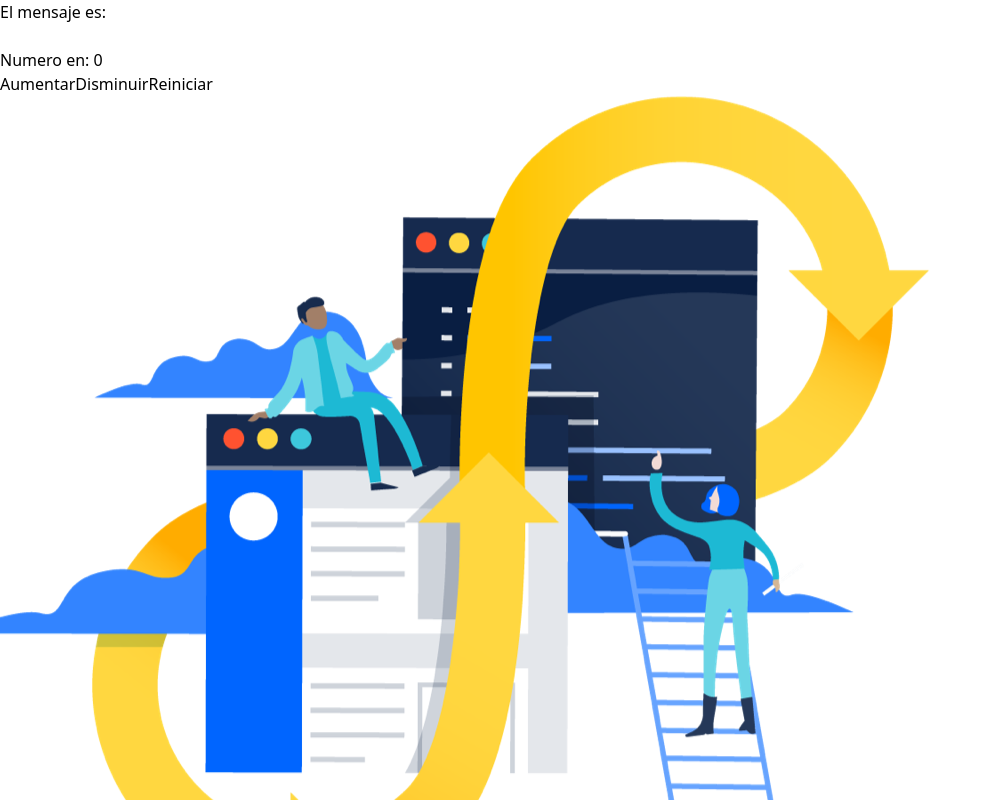
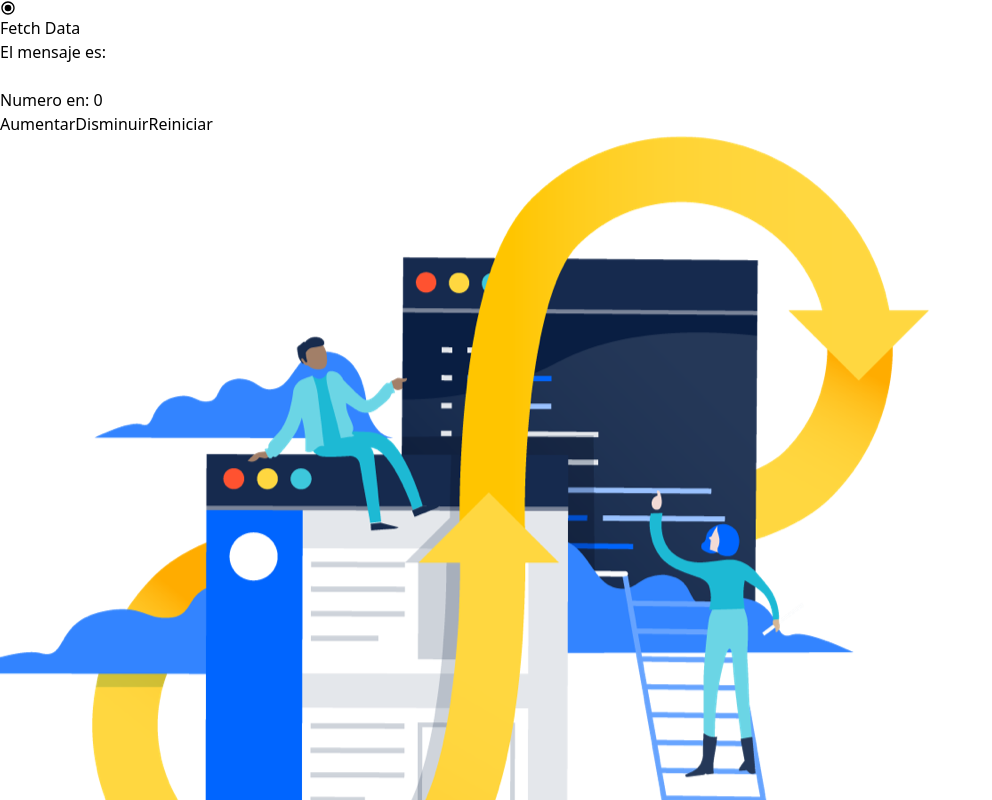
Before and after one commit to luig2-prog/file-manager, a React (Vite) app: page / in a window 1280 px wide. Shown: the top 800 px of the page, without its empty margins (0-992 px from the left). Built offline with nearby package versions, Linux system fonts and the light colour scheme.

Commit message:
✨ add useEfect

```diff
--- a/src/App.jsx
+++ b/src/App.jsx
@@ -2,10 +2,12 @@ import "./App.css";
 import FigmaComponent from "./Figma";
 import Counter from "./components/Counter";
 import InputChange from "./components/InputChange";
+import PostsComponent from "./components/Posts";
 
 function App() {
   return (
     <>
+      <PostsComponent />
       <InputChange />
       <Counter />
       <FigmaComponent />
--- a/src/LoginForm.jsx
+++ b/src/LoginForm.jsx
@@ -10,11 +10,9 @@ import { RiRadioButtonLine } from "react-icons/ri";
 export const LoginForm = ({ title }) => {
   console.log("🚀 ~ file: LoginForm.jsx:7 ~ LoginForm ~ title:", title);
   // const router = useRouter();
-  let posts;
   const onSubmit = async () => {
     const fetchData = await fetch("https://jsonplaceholder.typicode.com/posts");
     const jsonData = await fetchData.json();
-    posts = jsonData;
     console.log("🚀 ~ file: LoginForm.jsx:16 ~ onSubmit ~ jsonData:", jsonData);
   };
 
@@ -87,10 +85,6 @@ export const LoginForm = ({ title }) => {
       <ButtonComponent text="Ingresar" functionComponent={onSubmit}>
         <RiRadioButtonLine />
       </ButtonComponent>
-      {posts?.map((post) => {
-        console.log("🚀 ~ file: LoginForm.jsx:93 ~ LoginForm ~ post:", post);
-        return "<div></div>";
-      })}
     </form>
   );
 };
--- a/src/components/InputChange.jsx
+++ b/src/components/InputChange.jsx
@@ -14,7 +14,7 @@ const InputChange = () => {
                     motion-reduce:transition-none light:text-neutral-200
                     light:placeholder:text-neutral-200
                     [&:not([data-te-input-placeholder-active])]:placeholder:opacity-100"
-        id="exampleFormControlInput33"
+        id="exampleFormControlInput333"
         onChange={(e) => setMessage(e.target.value)}
       />
     </>
--- /dev/null
+++ b/src/components/Posts.jsx
@@ -0,0 +1,32 @@
+import { useEffect, useState } from "react";
+import ButtonComponent from "./ButtonComponent";
+import { RiRadioButtonLine } from "react-icons/ri";
+
+const PostsComponent = () => {
+  const [posts, setPosts] = useState([]);
+
+  useEffect(() => {
+    console.log("🚀 ~ file: Posts.jsx:7 ~ PostsComponent ~ posts:", posts);
+  }, [posts]);
+  const onSubmit = async () => {
+    const fetchData = await fetch("https://jsonplaceholder.typicode.com/posts");
+    const jsonData = await fetchData.json();
+    console.log("🚀 ~ file: Posts.jsx:11 ~ onSubmit ~ jsonData:", jsonData);
+    setPosts(jsonData);
+  };
+
+  return (
+    <div>
+      {posts.map((post) => {
+        <div key={post.id}>
+          Title: <div>{post.title}</div>
+        </div>;
+      })}
+      <ButtonComponent text="Fetch Data" functionComponent={onSubmit}>
+        <RiRadioButtonLine />
+      </ButtonComponent>
+    </div>
+  );
+};
+
+export default PostsComponent;
```
